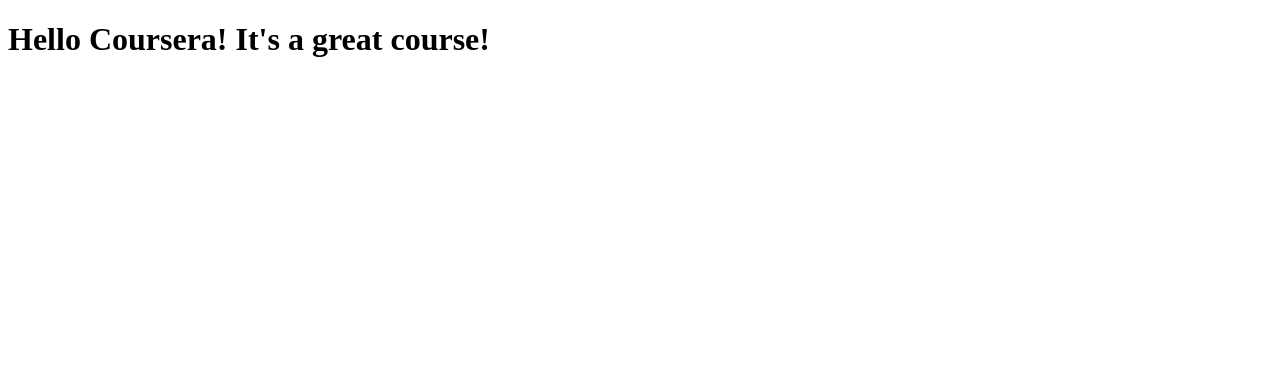
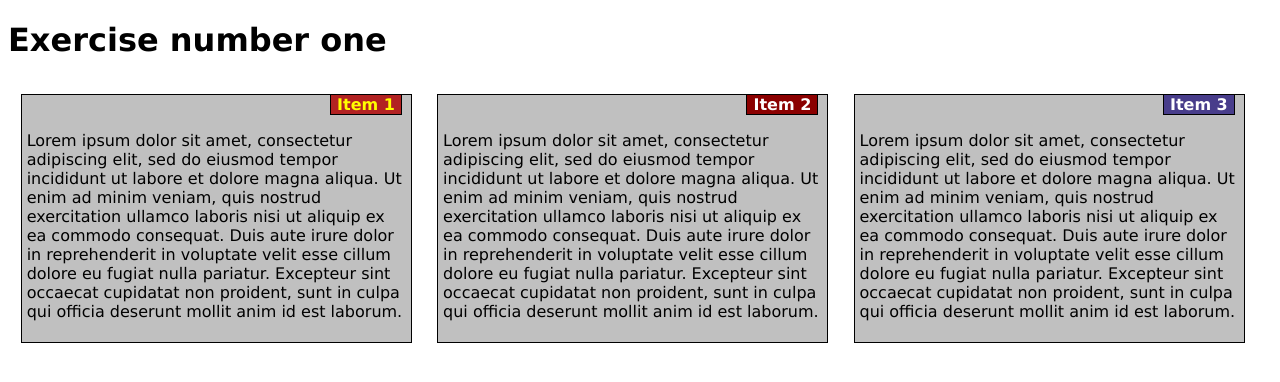
Before and after one commit to carogi/coursera-test, a plain HTML site: page site/index.html in a window 1280 px wide. Drawn offline with Linux system fonts and the light colour scheme.

Commit message:
Exercise_01

```diff
--- /dev/null
+++ b/site/exercise.css
@@ -0,0 +1,62 @@
+*
+{
+	font-family: verdana;
+}
+div
+{
+	border: 1px solid black;
+	background-color: #C0C0C0;
+	padding: 5px;
+	float: left;
+	margin-bottom: 5px;
+	position: relative;
+}
+.tipo
+{
+	border: 1px solid black;
+	border-top: 0;
+	width: 70px;
+	margin-left: 80%;
+	text-align: center;
+	margin-top: -5px;
+}
+#tipo1
+{
+	background-color: #B22222;
+	color: yellow;
+	font-weight: 800;
+}
+#tipo2
+{
+	background-color: #8B0000;
+	color: white;
+	font-weight: 800;
+}
+#tipo3
+{
+	background-color: #483D8B;
+	color: white;
+	font-weight: 800;
+}
+@media (min-width: 992px)
+{
+	div
+	{
+		width: 30%;
+		margin: 1%;
+	}
+}
+@media (min-width: 768px) and (max-width: 991px)
+{
+	#p1, #p2
+	{
+		width: 45%;
+		margin: 1%;
+		float: left;
+	}
+	#p3
+	{
+		width: 93%;
+		margin: 1%;
+	}
+}
--- a/site/index.html
+++ b/site/index.html
@@ -1,9 +1,23 @@
+<!DOCTYPE html>
 <!DOCTYPE html>
 <html>
 <head>
-	<title>Hello Coursera!</title>
+	<title>Exercise 1</title>
+	<link rel="stylesheet" type="text/css" href="exercise.css">
 </head>
 <body>
-<h1>Hello Coursera! It's a great course!</h1>
+	<h1>Exercise number one</h1>
+	<div id="p1">
+	<p class="tipo" id="tipo1">Item 1</p>
+	<p>Lorem ipsum dolor sit amet, consectetur adipiscing elit, sed do eiusmod tempor incididunt ut labore et dolore magna aliqua. Ut enim ad minim veniam, quis nostrud exercitation ullamco laboris nisi ut aliquip ex ea commodo consequat. Duis aute irure dolor in reprehenderit in voluptate velit esse cillum dolore eu fugiat nulla pariatur. Excepteur sint occaecat cupidatat non proident, sunt in culpa qui officia deserunt mollit anim id est laborum.</p>
+	</div>
+	<div id="p2">
+	<p class="tipo" id="tipo2">Item 2</p>
+	<p>Lorem ipsum dolor sit amet, consectetur adipiscing elit, sed do eiusmod tempor incididunt ut labore et dolore magna aliqua. Ut enim ad minim veniam, quis nostrud exercitation ullamco laboris nisi ut aliquip ex ea commodo consequat. Duis aute irure dolor in reprehenderit in voluptate velit esse cillum dolore eu fugiat nulla pariatur. Excepteur sint occaecat cupidatat non proident, sunt in culpa qui officia deserunt mollit anim id est laborum.</p>
+	</div>
+	<div  id="p3">
+	<p class="tipo" id="tipo3">Item 3</p>
+	<p>Lorem ipsum dolor sit amet, consectetur adipiscing elit, sed do eiusmod tempor incididunt ut labore et dolore magna aliqua. Ut enim ad minim veniam, quis nostrud exercitation ullamco laboris nisi ut aliquip ex ea commodo consequat. Duis aute irure dolor in reprehenderit in voluptate velit esse cillum dolore eu fugiat nulla pariatur. Excepteur sint occaecat cupidatat non proident, sunt in culpa qui officia deserunt mollit anim id est laborum.</p>
+	</div>
 </body>
 </html>
```
